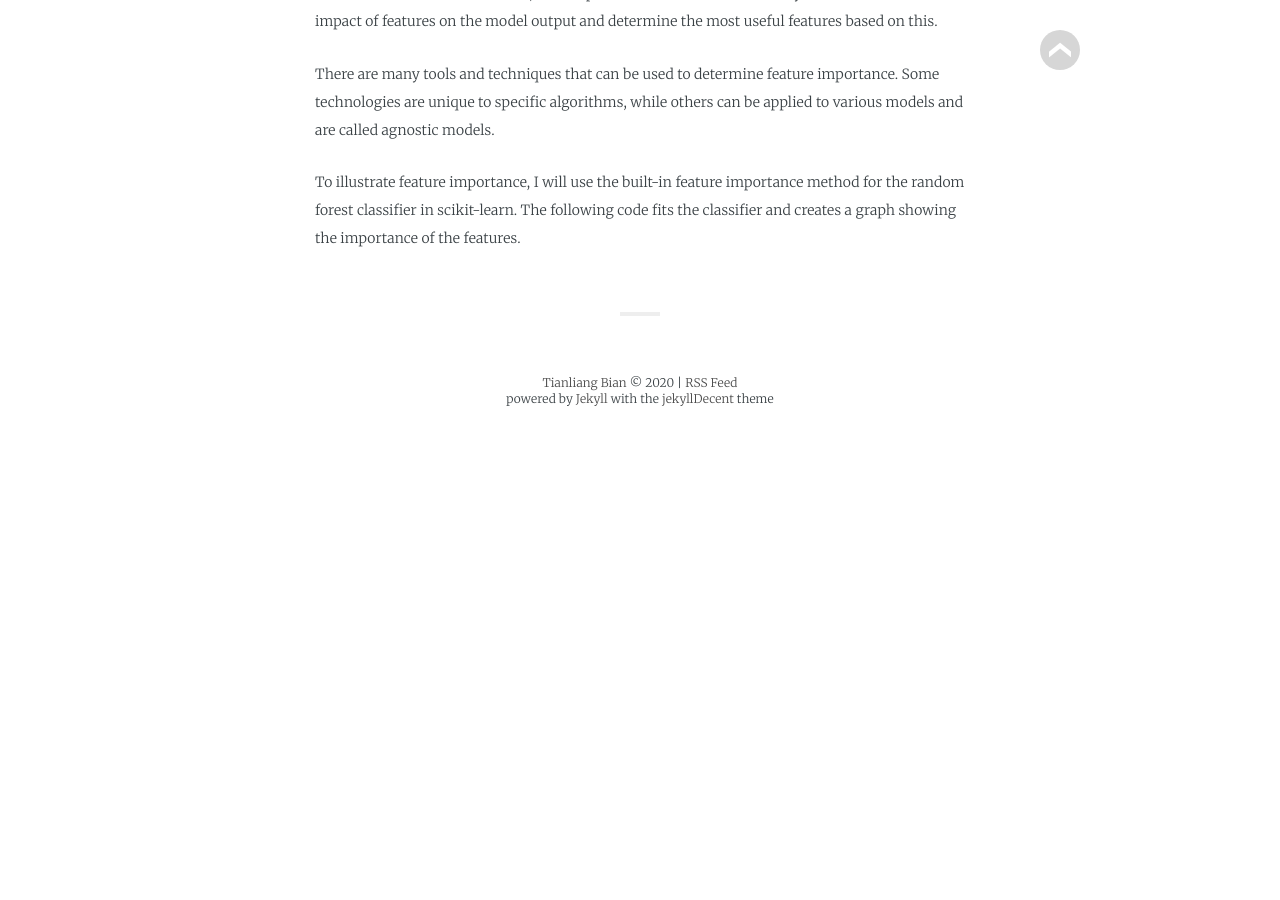
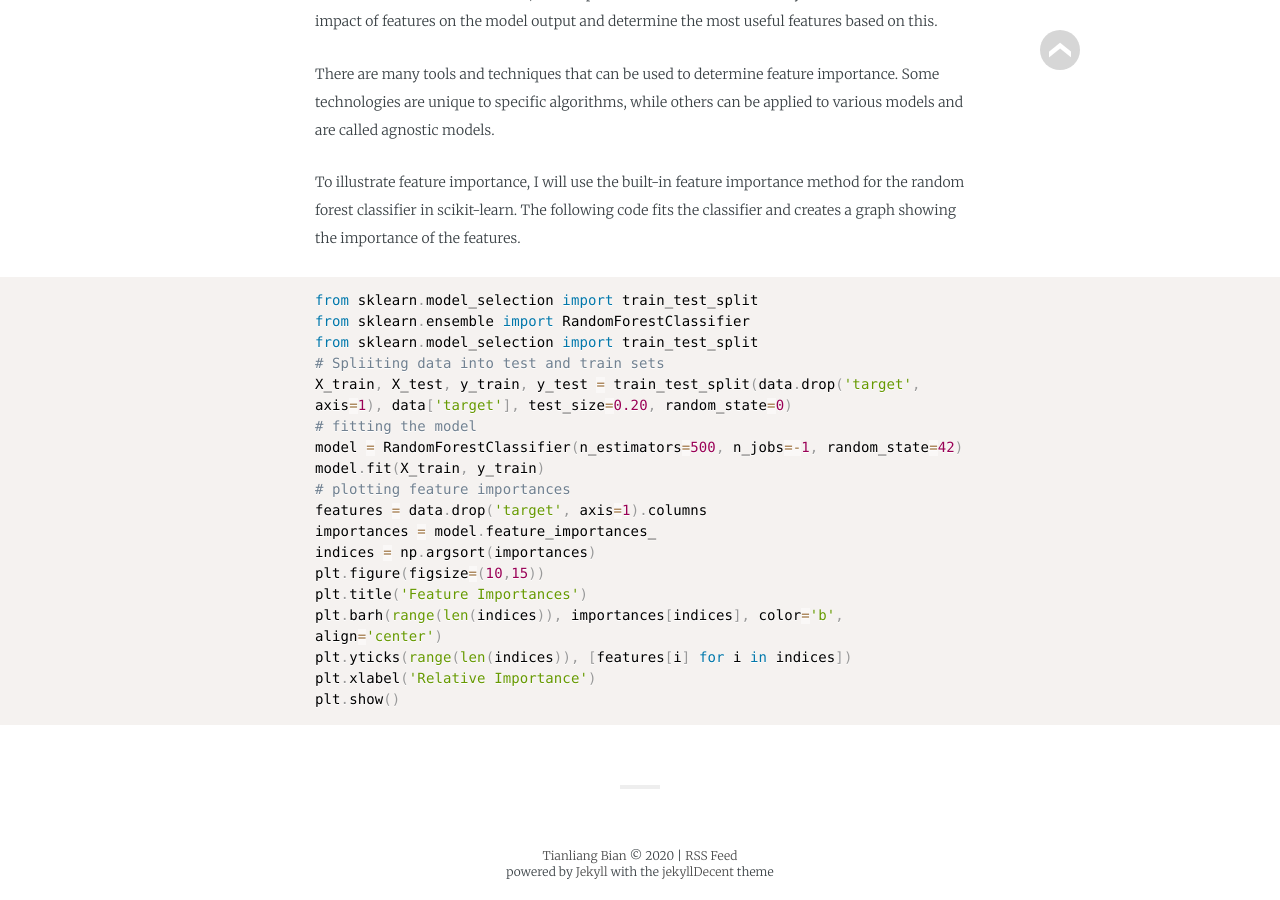
Before and after one commit to TyrionBian/tyrionbian.github.io, a Jekyll site: the page built from _posts/2019-10-16-Model_Feature.md, in a window 1280 px wide and 900 px high, scrolled down 3588 px. Built offline with Jekyll 4.4.1, drawn with Linux system fonts in a browser that asks for light colours; some web fonts are replaced; before the commit the page ends 4016 px from its top, so only the background shows below that.

Commit message:
Update 2019-10-16-Model_Feature.md

````diff
--- a/_posts/2019-10-16-Model_Feature.md
+++ b/_posts/2019-10-16-Model_Feature.md
@@ -98,3 +98,24 @@ Once we have trained the model, we can perform further statistical analysis to u
 There are many tools and techniques that can be used to determine feature importance. Some technologies are unique to specific algorithms, while others can be applied to various models and are called agnostic models.
 
 To illustrate feature importance, I will use the built-in feature importance method for the random forest classifier in scikit-learn. The following code fits the classifier and creates a graph showing the importance of the features.
+
+```python
+from sklearn.model_selection import train_test_split
+from sklearn.ensemble import RandomForestClassifier
+from sklearn.model_selection import train_test_split
+# Spliiting data into test and train sets
+X_train, X_test, y_train, y_test = train_test_split(data.drop('target', axis=1), data['target'], test_size=0.20, random_state=0)
+# fitting the model
+model = RandomForestClassifier(n_estimators=500, n_jobs=-1, random_state=42)
+model.fit(X_train, y_train)
+# plotting feature importances
+features = data.drop('target', axis=1).columns
+importances = model.feature_importances_
+indices = np.argsort(importances)
+plt.figure(figsize=(10,15))
+plt.title('Feature Importances')
+plt.barh(range(len(indices)), importances[indices], color='b', align='center')
+plt.yticks(range(len(indices)), [features[i] for i in indices])
+plt.xlabel('Relative Importance')
+plt.show()
+```
````
